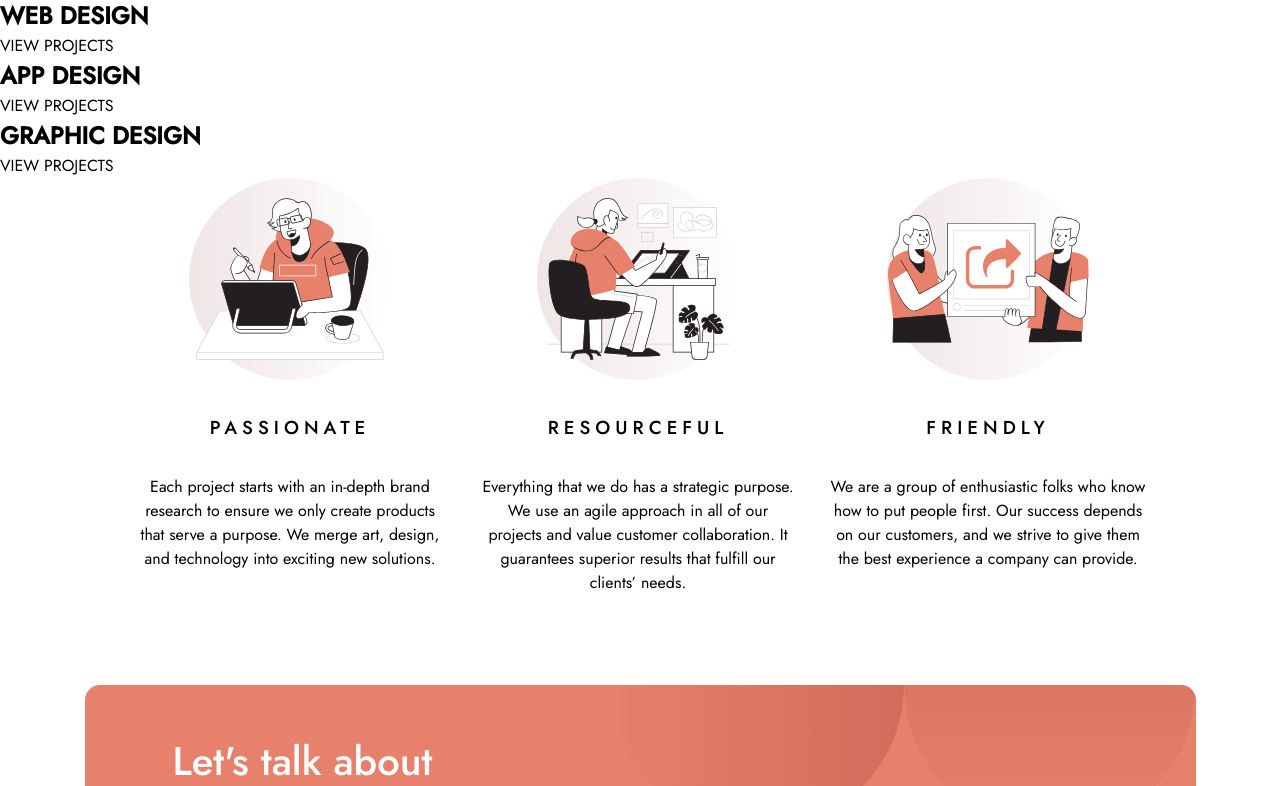
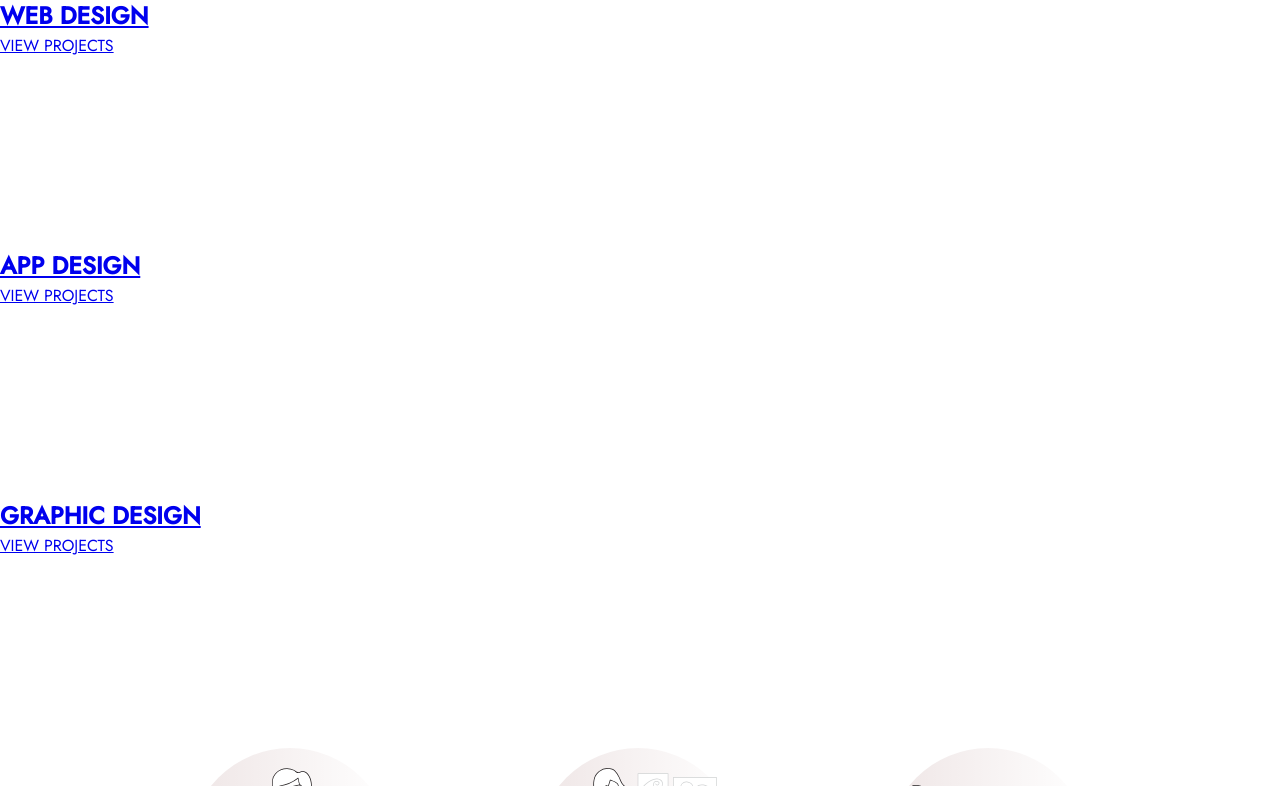
Before and after one commit to MorganBare/Designo-Multi-Page-Website, a React (Create React App) app: page / in a window 1280 px wide. Shown: the part 794-1580 px from the top of the page. Built offline with nearby package versions, Linux system fonts and the light colour scheme.

Commit message:
Setting up project tiles

```diff
--- a/src/components/projects/projectLinks/ProjectLinks.jsx
+++ b/src/components/projects/projectLinks/ProjectLinks.jsx
@@ -1,24 +1,34 @@
 import React from 'react'
+
+import { NavLink } from 'react-router-dom';
 
 import {
     ProjectLinksContainer,
-    ProjectSquare } from './ProjectLinks.styled'
+    ProjectSquareWeb,
+    ProjectSquareApp,
+    ProjectSquareGraphic } from './ProjectLinks.styled'
 
 export default function ProjectLinks() {
   return (
     <ProjectLinksContainer>
-        <ProjectSquare>
+        <NavLink>
+            <ProjectSquareWeb>
                 <h2>WEB DESIGN</h2>
                 <p>VIEW PROJECTS</p>
-        </ProjectSquare>
-        <ProjectSquare>
+            </ProjectSquareWeb>
+        </NavLink>
+        <NavLink>
+            <ProjectSquareApp>
                 <h2>APP DESIGN</h2>
                 <p>VIEW PROJECTS</p>
-        </ProjectSquare>
-        <ProjectSquare>
+            </ProjectSquareApp>
+        </NavLink>
+        <NavLink>
+            <ProjectSquareGraphic>
                 <h2>GRAPHIC DESIGN</h2>
                 <p>VIEW PROJECTS</p>
-        </ProjectSquare>
+            </ProjectSquareGraphic>
+        </NavLink>
 
     </ProjectLinksContainer>
   )
--- a/src/components/projects/projectLinks/ProjectLinks.styled.js
+++ b/src/components/projects/projectLinks/ProjectLinks.styled.js
@@ -4,6 +4,17 @@ export const ProjectLinksContainer = styled.div`
 
 `;
 
-export const ProjectSquare = styled.div`
+export const ProjectSquareWeb = styled.div`
+    height: 250px;
+    width: 327px;
+`;
 
+export const ProjectSquareApp = styled.div`
+    height: 250px;
+    width: 327px;
 `;
+
+export const ProjectSquareGraphic = styled.div`
+    height: 250px;
+    width: 327px;
+`;
--- a/src/components/values/Values.styled.js
+++ b/src/components/values/Values.styled.js
@@ -102,7 +102,7 @@ export const LeafImg = styled.img`
             display: block;
             z-index: -1;
             position: absolute;
-            left: 23%;
+            left: 24%;
             top: 30%;
             transform: rotate(180deg);
         }
```
Lines whose indentation alone changed are shown as unchanged.
